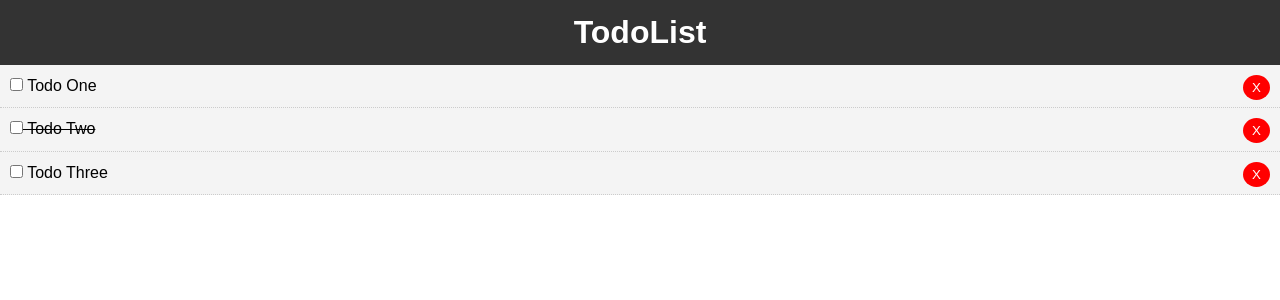
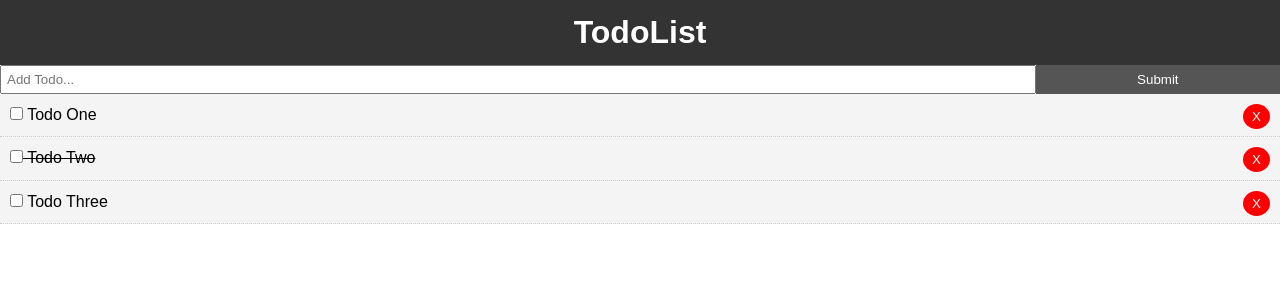
Before and after one commit to ks1590/test_vuejs, a Vue app: page / in a window 1280 px wide. Shown: the top 300 px of the page. Built offline with nearby package versions, Linux system fonts and the light colour scheme.

Commit message:
todoリスト追加のフォームを作成

```diff
--- a/src/App.vue
+++ b/src/App.vue
@@ -1,6 +1,7 @@
 <template>
   <div id="app">
     <Header />
+    <AddTodo />
     <Todos v-bind:todos="todos" v-on:del-todo="deleteTodo" />
   </div>
 </template>
@@ -8,12 +9,14 @@
 <script>
 import Header from "./components/Header";
 import Todos from "./components/Todos";
+import AddTodo from "./components/AddTodo";
 
 export default {
   name: "app",
   components: {
     Header,
-    Todos
+    Todos,
+    AddTodo
   },
   data() {
     return {
@@ -55,4 +58,17 @@
   font-family: Arial, Helvetica, sans-serif;
   line-height: 1.4;
 }
+
+.btn {
+  display: inline-block;
+  border: none;
+  background: #555;
+  color: #fff;
+  padding: 7px 20px;
+  cursor: pointer;
+}
+
+.btn:hover {
+  background: #666;
+}
 </style>
--- /dev/null
+++ b/src/components/AddTodo.vue
@@ -0,0 +1,47 @@
+<template>
+  <div>
+    <form @submit="addTodo">
+      <input type="text" v-model="titile" name="title" placeholder="Add Todo..." />
+      <input type="submit" value="Submit" class="btn" />
+    </form>
+  </div>
+</template>
+
+<script>
+import Vue from "vue";
+import UUID from "vue-uuid";
+
+export default {
+  name: "AddTodo",
+  data() {
+    return {
+      title: ""
+    };
+  },
+  methods: {
+    addTodo() {
+      const newTodo = {
+        id: Vue.use(UUID),
+        titile: this.title,
+        completed: false
+      };
+      this.$emit("add-todo", newTodo);
+    }
+  }
+};
+</script>
+
+<style scoped>
+form {
+  display: flex;
+}
+
+input[type="text"] {
+  flex: 10;
+  padding: 5px;
+}
+
+input[type="submit"] {
+  flex: 2;
+}
+</style>
```
Also changed, not shown: package.json (+5 -2 lines), 2 other files (tests, documents, lock files or other folders).
